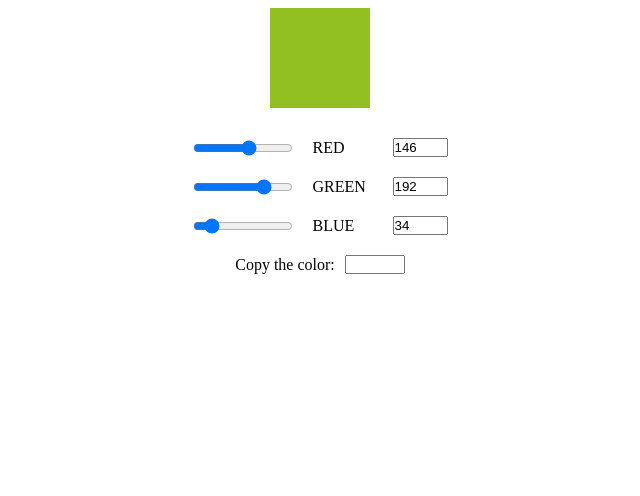
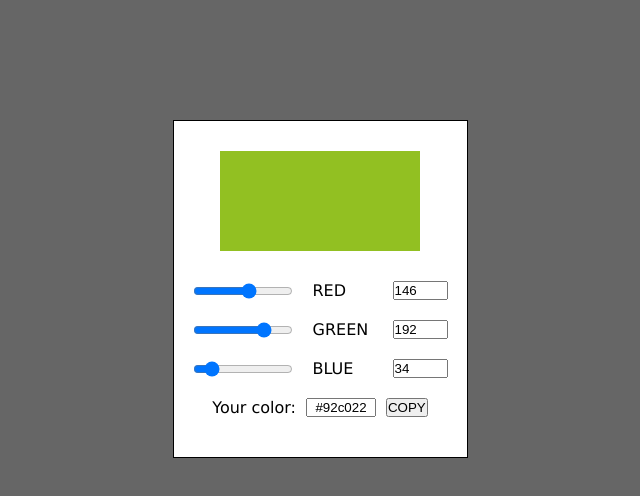
Before and after one commit to Pawluch/vue-color-picker, a Vue app: page / in a window 1280 px wide. Shown: the top 496 px of the page, without its empty margins (320-960 px from the left). Built offline with nearby package versions, Linux system fonts and the light colour scheme.

Commit message:
Workable app, just need to style css

```diff
--- a/public/index.html
+++ b/public/index.html
@@ -7,7 +7,7 @@
     <link rel="icon" href="<%= BASE_URL %>favicon.ico">
     <title>color-picker</title>
   </head>
-  <body>
+  <body style="margin: 0">
     <noscript>
       <strong>We're sorry but color-picker doesn't work properly without JavaScript enabled. Please enable it to continue.</strong>
     </noscript>
--- a/src/App.vue
+++ b/src/App.vue
@@ -1,9 +1,10 @@
 <template>
   <div id="app">
-
-    <div class="test" :style="{backgroundColor: rgbGen(red, green, blue)}">
+    <div class="container">
+      <div class="test" :style="{backgroundColor: rgbGen(red, green, blue) || hex_color}">
 
       </div>
+
       <div class="color_input">
         <input type="range" min="0" max="255" v-model="red">
         <label for="red_text">
@@ -26,8 +27,11 @@
         <input type="number" id="blue_text" min="0" max="255" required v-model="blue">
       </div>
       <div class="copy_output">
-      <label for="">Copy the color: </label>
-      <input type="text" v-model="hex_color">
+        <label for="">Your color: </label>
+        <input type="text" v-model="hex_color" class="copy_text" >
+        {{rgbToHex(red, green, blue)}}
+        <button @click="copyText()" >COPY</button>
+      </div>
     </div>
   </div>
 </template>
@@ -41,13 +45,30 @@ export default {
       red: Math.floor(Math.random()*255),
       green: Math.floor(Math.random()*255),
       blue: Math.floor(Math.random()*255),
-      hex_color: ''
+      hex_color: ``
     }
   },
   methods:{
     rgbGen: function(red, green, blue){
       return `rgb(${red}, ${green}, ${blue})`;
+    },
+
+    rgbToHex: function(red, green, blue){
+      let colorArr = [red || 0, green || 0, blue || 0];
+
+      let colorString = colorArr.map(n => n < 256 ? parseInt(n).toString(16) : '255')
+                                .map(n => n.length < 2 ? '0' + n : n)
+                                .join('')
+
+      this.$data.hex_color = `#${colorString}`;
+    },
+
+    copyText: function(){
+      let copiedText = document.querySelector('.copy_text');
+      copiedText.select();
+      document.execCommand('copy');
     }
+
   }
 }
 </script>
@@ -59,16 +80,23 @@ export default {
     box-sizing: border-box;
   }
 
-  body{
-    height: 95vh;
+  #app{
+    height: 100vh;
+    background-color: #666;
+    font-family: 'Lucida Sans', sans-serif;
   }
 
-  #app{
-
+  .container{
+    border: 1px black solid;
+    max-width: 295px;
+    padding: 30px 0;
+    margin: 0 auto;
+    transform: translateY(15vh);
+    background-color: white;
   }
 
   .test{
-      width: 100px;
+      width: 200px;
       height: 100px;
       margin: 0 auto 20px auto;
   }
@@ -93,6 +121,7 @@ export default {
 
   .color_input input[type=number]{
     width:55px;
+
   }
 
   .copy_output{
@@ -106,6 +135,7 @@ export default {
   }
 
   .copy_output input {
-    width: 60px;
+    width: 70px;
+    text-align: center;
   }
 </style>
```
Lines whose indentation alone changed are shown as unchanged.
